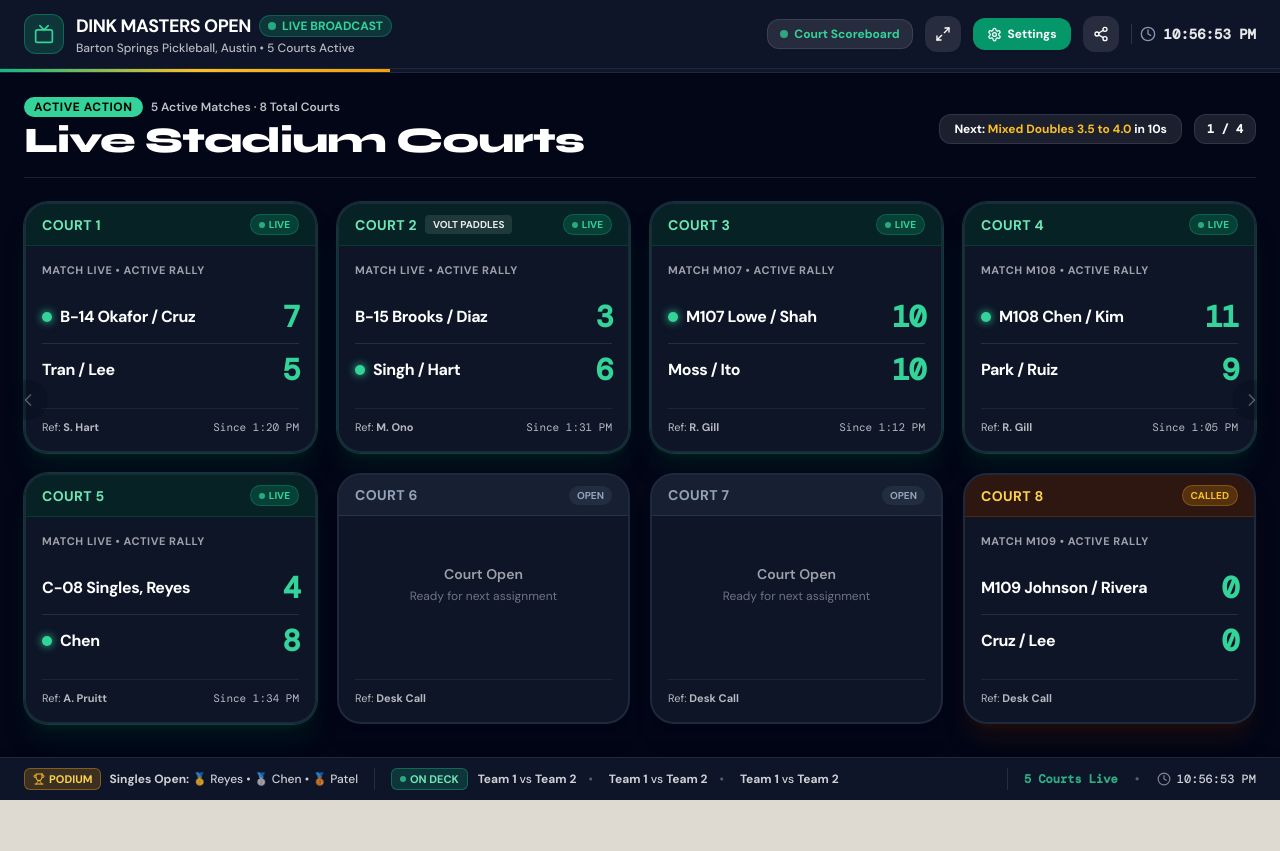
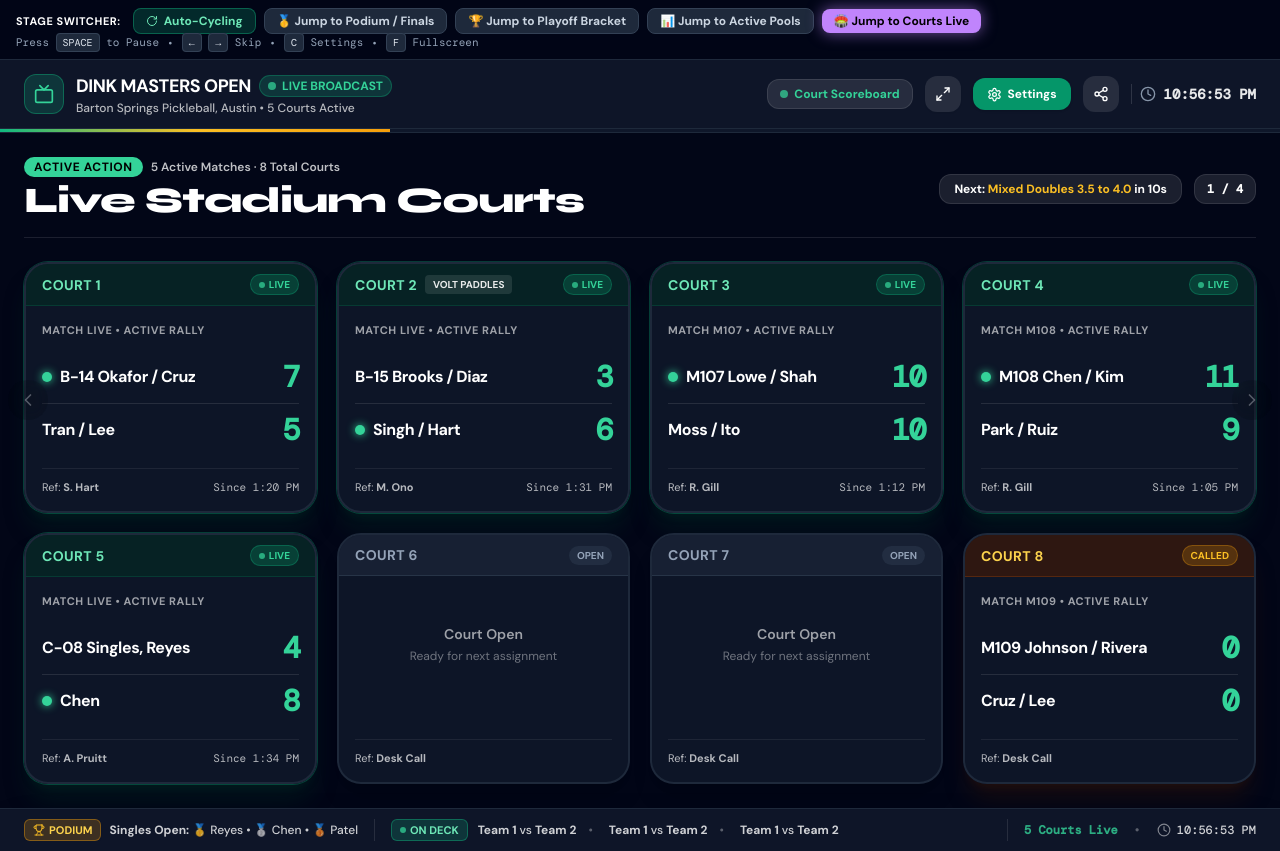
Before and after one commit to AimmanniGit/DinksterPB, a Next.js app in the folder apps/web/: page /tv in a window 1280 px wide. Before the commit the page ends 800 px from the top, so only its background shows below. Built offline with nearby package versions, Linux system fonts and the light colour scheme.

Commit message:
fix(tv): add persistent top stage switcher bar, auto-sync division IDs, and support ?mode=podium immediate landing

```diff
--- a/apps/web/src/app/tv/page.tsx
+++ b/apps/web/src/app/tv/page.tsx
@@ -15,7 +15,15 @@ import { CourtDeskState, TournamentMatch, Sponsor } from '../../types/organizer'
 
 function TvPageContent() {
   const searchParams = useSearchParams();
-  const requestedMode = searchParams.get('mode') as 'jumbotron' | 'spotlight' | 'bracket' | 'cycle' | null;
+  const requestedMode = (searchParams.get('mode') || searchParams.get('stage') || searchParams.get('view')) as
+    | 'jumbotron'
+    | 'spotlight'
+    | 'bracket'
+    | 'cycle'
+    | 'podium'
+    | 'courts'
+    | 'pools'
+    | null;
 
   const [courts] = useState<CourtDeskState[]>(generateCourts(INITIAL_EVENT.totalCourts || 8, INITIAL_COURTS));
   const [matches] = useState<TournamentMatch[]>(generateInitialMatches());
--- a/apps/web/src/components/tv/TvBroadcastView.tsx
+++ b/apps/web/src/components/tv/TvBroadcastView.tsx
@@ -38,7 +38,7 @@ interface TvBroadcastViewProps {
   sponsors?: Sponsor[];
   onExitTvMode?: () => void;
   bracketData?: Record<string, DivisionBracketData>;
-  initialMode?: 'jumbotron' | 'spotlight' | 'bracket' | 'cycle';
+  initialMode?: 'jumbotron' | 'spotlight' | 'bracket' | 'cycle' | 'podium' | 'courts' | 'pools' | string;
 }
 
 export const TvBroadcastView: React.FC<TvBroadcastViewProps> = ({
@@ -49,6 +49,7 @@ export const TvBroadcastView: React.FC<TvBroadcastViewProps> = ({
   sponsors = [],
   onExitTvMode,
   bracketData = INITIAL_BRACKET_DATA,
+  initialMode,
 }) => {
   // Available screen items in rotation
   const divisionList = useMemo(() => Object.values(bracketData), [bracketData]);
@@ -56,6 +57,14 @@ export const TvBroadcastView: React.FC<TvBroadcastViewProps> = ({
 
   // Operator Settings State (Persisted in LocalStorage)
   const [selectedDivisionIds, setSelectedDivisionIds] = useState<string[]>(allDivisionIds);
+
+  // Synchronize selectedDivisionIds whenever division list updates
+  useEffect(() => {
+    setSelectedDivisionIds((prev) => {
+      const missing = allDivisionIds.filter((id) => !prev.includes(id));
+      return missing.length > 0 ? [...prev, ...missing] : prev;
+    });
+  }, [allDivisionIds]);
   const [includeLiveCourts, setIncludeLiveCourts] = useState<boolean>(true);
   const [rotate, setRotate] = useState<boolean>(true);
   const [dwellSecs, setDwellSecs] = useState<number>(15);
@@ -154,6 +163,37 @@ export const TvBroadcastView: React.FC<TvBroadcastViewProps> = ({
   const safePageIndex = screens.length > 0 ? (((pageIndex % screens.length) + screens.length) % screens.length) : 0;
   const currentScreen = screens[safePageIndex] || null;
   const nextScreen = screens.length > 1 ? screens[(safePageIndex + 1) % screens.length] : null;
+
+  // Support initialMode (e.g., ?mode=podium, ?stage=podium) to immediately land on the requested stage
+  useEffect(() => {
+    if (!initialMode || screens.length === 0) return;
+    const mode = initialMode.toLowerCase();
+    if (mode === 'podium' || mode === 'champions') {
+      const idx = screens.findIndex((s) => s.type === 'podium');
+      if (idx >= 0) {
+        setPageIndex(idx);
+        setSecondsRemaining(dwellSecs);
+      }
+    } else if (mode === 'bracket' || mode === 'playoffs') {
+      const idx = screens.findIndex((s) => s.stageType === 'playoffs');
+      if (idx >= 0) {
+        setPageIndex(idx);
+        setSecondsRemaining(dwellSecs);
+      }
+    } else if (mode === 'pools' || mode === 'roundrobin') {
+      const idx = screens.findIndex((s) => s.stageType === 'pools');
+      if (idx >= 0) {
+        setPageIndex(idx);
+        setSecondsRemaining(dwellSecs);
+      }
+    } else if (mode === 'courts' || mode === 'jumbotron') {
+      const idx = screens.findIndex((s) => s.type === 'live-courts');
+      if (idx >= 0) {
+        setPageIndex(idx);
+        setSecondsRemaining(dwellSecs);
+      }
+    }
+  }, [initialMode, screens, dwellSecs]);
 
   // Single long-lived timer for automatic division rotation
   useEffect(() => {
@@ -654,6 +694,115 @@ export const TvBroadcastView: React.FC<TvBroadcastViewProps> = ({
               </div>
             </div>
           )}
+        </div>
+      </div>
+
+      {/* ========================================================
+          STAGE SWITCHER BAR (EVENT DIRECTOR & VENUE TEST BAR)
+          ======================================================== */}
+      <div className="bg-slate-950/95 border-b border-slate-800 px-4 py-2 flex flex-wrap items-center justify-between text-xs shrink-0 z-40 select-none backdrop-blur">
+        <div className="flex items-center gap-2 flex-wrap">
+          <strong className="text-white text-[11px] uppercase tracking-wider mr-1">
+            Stage Switcher:
+          </strong>
+          <button
+            type="button"
+            onClick={() => setRotate((r) => !r)}
+            className={`px-3 py-1 rounded-lg text-xs font-bold transition flex items-center gap-1.5 ${
+              rotate
+                ? 'bg-emerald-500/20 text-emerald-300 border border-emerald-500/40 shadow-sm'
+                : 'bg-red-500/20 text-red-300 border border-red-500/40'
+            }`}
+            title="Press Space to Pause or Resume rotation"
+          >
+            <RotateCw size={12} className={rotate ? 'animate-spin-slow' : ''} />
+            <span>{rotate ? 'Auto-Cycling' : 'Paused (Space)'}</span>
+          </button>
+
+          {screens.some((s) => s.type === 'podium') && (
+            <button
+              type="button"
+              onClick={() => {
+                const idx = screens.findIndex((s) => s.type === 'podium');
+                if (idx >= 0) {
+                  setPageIndex(idx);
+                  setSecondsRemaining(dwellSecs);
+                }
+              }}
+              className={`px-3 py-1 rounded-lg text-xs font-bold transition flex items-center gap-1.5 ${
+                currentScreen?.type === 'podium'
+                  ? 'bg-amber-400 text-black shadow-[0_0_15px_rgba(251,191,36,0.6)] font-black'
+                  : 'bg-slate-800 hover:bg-slate-700 text-slate-300 border border-slate-700'
+              }`}
+            >
+              <span>🥇 Jump to Podium / Finals</span>
+            </button>
+          )}
+
+          <button
+            type="button"
+            onClick={() => {
+              const idx = screens.findIndex((s) => s.stageType === 'playoffs');
+              if (idx >= 0) {
+                setPageIndex(idx);
+                setSecondsRemaining(dwellSecs);
+              }
+            }}
+            className={`px-3 py-1 rounded-lg text-xs font-bold transition flex items-center gap-1.5 ${
+              currentScreen?.stageType === 'playoffs'
+                ? 'bg-blue-400 text-black shadow-[0_0_15px_rgba(96,165,250,0.6)] font-black'
+                : 'bg-slate-800 hover:bg-slate-700 text-slate-300 border border-slate-700'
+            }`}
+          >
+            <span>🏆 Jump to Playoff Bracket</span>
+          </button>
+
+          <button
+            type="button"
+            onClick={() => {
+              const idx = screens.findIndex((s) => s.stageType === 'pools');
+              if (idx >= 0) {
+                setPageIndex(idx);
+                setSecondsRemaining(dwellSecs);
+              }
+            }}
+            className={`px-3 py-1 rounded-lg text-xs font-bold transition flex items-center gap-1.5 ${
+              currentScreen?.stageType === 'pools'
+                ? 'bg-emerald-400 text-black shadow-[0_0_15px_rgba(52,211,153,0.6)] font-black'
+                : 'bg-slate-800 hover:bg-slate-700 text-slate-300 border border-slate-700'
+            }`}
+          >
+            <span>📊 Jump to Active Pools</span>
+          </button>
+
+          <button
+            type="button"
+            onClick={() => {
+              const idx = screens.findIndex((s) => s.type === 'live-courts');
+              if (idx >= 0) {
+                setPageIndex(idx);
+                setSecondsRemaining(dwellSecs);
+              }
+            }}
+            className={`px-3 py-1 rounded-lg text-xs font-bold transition flex items-center gap-1.5 ${
+              currentScreen?.type === 'live-courts'
+                ? 'bg-purple-400 text-black shadow-[0_0_15px_rgba(192,132,252,0.6)] font-black'
+                : 'bg-slate-800 hover:bg-slate-700 text-slate-300 border border-slate-700'
+            }`}
+          >
+            <span>🏟️ Jump to Courts Live</span>
+          </button>
+        </div>
+
+        {/* Hotkey Guide */}
+        <div className="hidden lg:flex items-center gap-2 text-[11px] font-mono text-slate-400">
+          <span>Press <kbd className="px-1.5 py-0.5 rounded bg-slate-800 border border-slate-700 text-slate-200 text-[10px]">SPACE</kbd> to Pause</span>
+          <span>&bull;</span>
+          <span><kbd className="px-1.5 py-0.5 rounded bg-slate-800 border border-slate-700 text-slate-200 text-[10px]">&larr;</kbd> <kbd className="px-1.5 py-0.5 rounded bg-slate-800 border border-slate-700 text-slate-200 text-[10px]">&rarr;</kbd> Skip</span>
+          <span>&bull;</span>
+          <span><kbd className="px-1.5 py-0.5 rounded bg-slate-800 border border-slate-700 text-slate-200 text-[10px]">C</kbd> Settings</span>
+          <span>&bull;</span>
+          <span><kbd className="px-1.5 py-0.5 rounded bg-slate-800 border border-slate-700 text-slate-200 text-[10px]">F</kbd> Fullscreen</span>
         </div>
       </div>
 
--- a/apps/web/src/components/tv/TvOlympicPodium.tsx
+++ b/apps/web/src/components/tv/TvOlympicPodium.tsx
@@ -87,7 +87,7 @@ export const TvOlympicPodium: React.FC<TvOlympicPodiumProps> = ({
   const { gold, silver, bronze } = podium;
 
   return (
-    <div className="relative w-full h-[620px] max-h-[78vh] flex flex-col justify-end items-center overflow-hidden pb-4 select-none">
+    <div className="relative w-full min-h-[520px] h-full flex flex-col justify-end items-center overflow-hidden pb-4 select-none">
       {/* Confetti celebration canvas */}
       <canvas ref={canvasRef} className="absolute inset-0 pointer-events-none z-10 w-full h-full" />
 
--- a/apps/web/src/constants/initialState.ts
+++ b/apps/web/src/constants/initialState.ts
@@ -42,12 +42,12 @@ export const INITIAL_DIVISIONS: Division[] = [
   },
   {
     id: 'C',
-    name: 'Singles Open',
-    format: 'Singles',
-    minDupr: 0,
+    name: "Men's Pro Open Doubles",
+    format: 'Doubles',
+    minDupr: 4.5,
     maxDupr: 5.5,
-    entryFee: 45,
-    teamCap: 24,
+    entryFee: 75,
+    teamCap: 16,
   },
 ];
 
```
